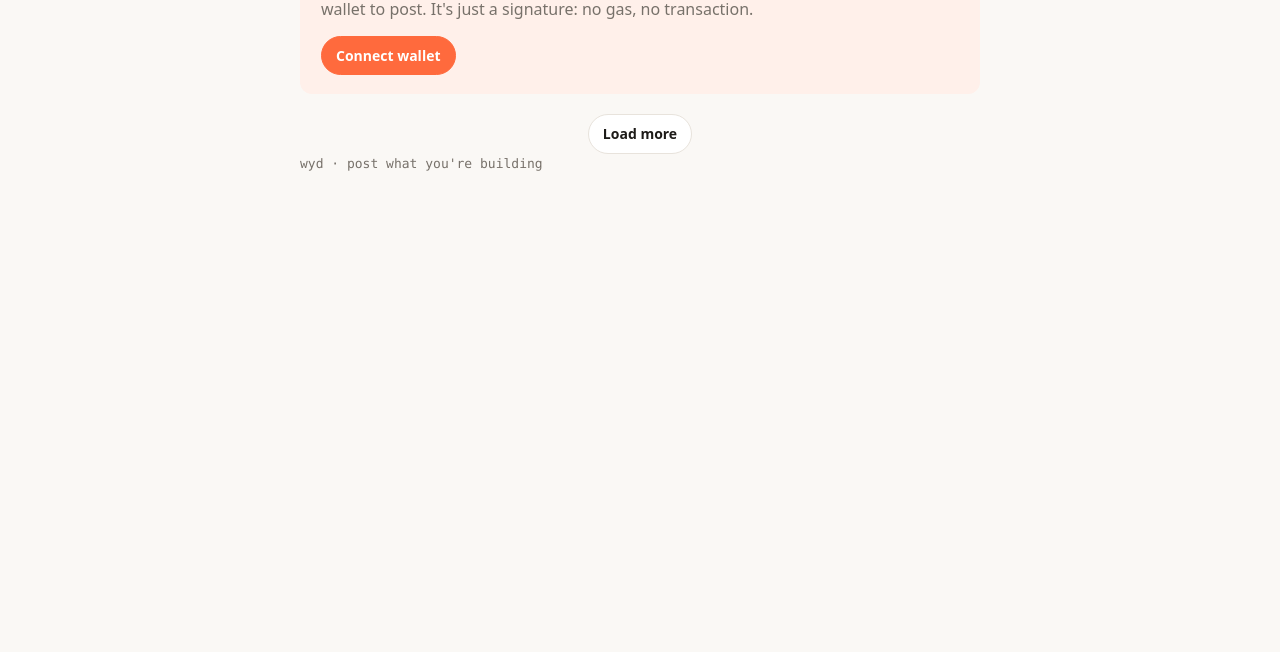
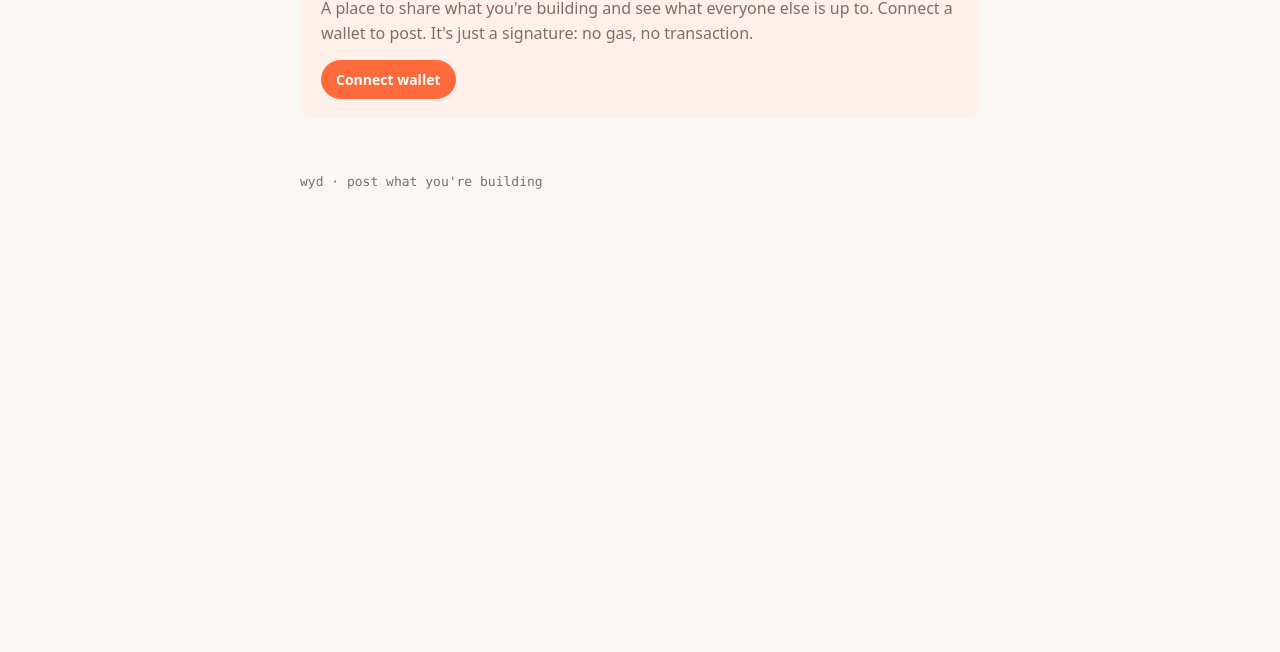
Before and after one commit to yk-pek/wyd, a website: page public/index.html in a window 1280 px wide. Shown: the part 148-800 px from the top of the page. Drawn offline with Linux system fonts and the light colour scheme; no server answers.

Commit message:
Fix top spacing and hide Load more when there are no more posts
Co-Authored-By: Claude Opus 5.5 <noreply@anthropic.com>
Claude-Session: https://claude.ai/code/session_01RTkyKAcMkLuqVNie4esanJ

```diff
--- a/public/app.js
+++ b/public/app.js
@@ -166,7 +166,7 @@ function postCard(p) {
 
 function feed(query, emptyText) {
   const list = h('div', { class: 'stack' });
-  const more = h('button', { style: 'display:block;margin:20px auto 0' }, 'Load more');
+  const more = h('button', { class: 'more' }, 'Load more');
   let before = null;
   async function load() {
     more.disabled = true;
--- a/public/style.css
+++ b/public/style.css
@@ -66,7 +66,9 @@ textarea { resize: vertical; min-height: 90px; }
 /* cards */
 .card { background: var(--card); border: 1px solid var(--line); border-radius: var(--radius); padding: 18px 20px; }
 .stack > * + * { margin-top: 14px; }
-main { padding-top: 24px; padding-bottom: 40px; }
+main.wrap { padding-top: 24px; padding-bottom: 40px; }
+.more { display: block; margin: 20px auto 0; }
+[hidden] { display: none !important; }
 
 .composer h2 { margin: 0 0 10px; font-size: 18px; }
 .composer .title-input { font-weight: 600; }
```
